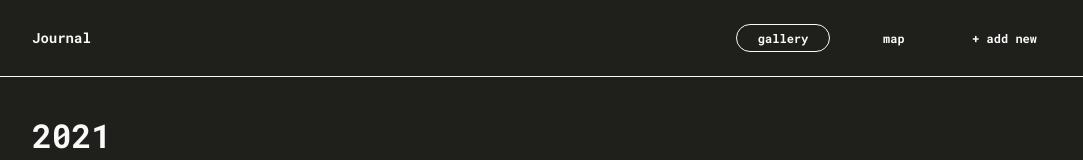
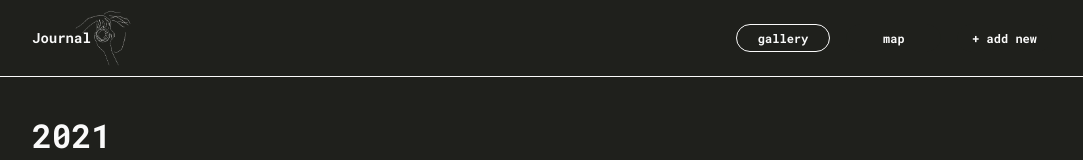
Before and after one commit to Cronkmeister/journal, a React (Create React App) app in the folder journal-client/: page /gallery in a window 1280 px wide. Shown: the top 160 px of the page, without its empty margins (98-1181 px from the left). Built offline with nearby package versions, Linux system fonts and the light colour scheme.

Commit message:
logo added

```diff
--- a/journal-client/src/components/NavBar/NarBar.scss
+++ b/journal-client/src/components/NavBar/NarBar.scss
@@ -21,7 +21,11 @@
     position: relative;
   }
   &__logo-image {
-    color: $primary-color-2-white;
+    height: 3.6rem;
+    width: 3.6rem;
+    position: absolute;
+    right: -2.6rem;
+    top: 0.4rem;
   }
   &__links {
     @include display-flex(row, center, space-between);
--- a/journal-client/src/components/NavBar/NavBar.jsx
+++ b/journal-client/src/components/NavBar/NavBar.jsx
@@ -1,5 +1,5 @@
 import "./NarBar.scss";
-import logo from "../../assests/logo/logo1.svg";
+import logo from "../../assests/logo/logo.png";
 import { Link, NavLink } from "react-router-dom";
 
 function NavBar() {
@@ -10,7 +10,7 @@ function NavBar() {
           <div className="navbar__container">
             <div className="navbar__logo-container">
               <h2 className="navbar__logo">Journal</h2>
-              {/* <img className="navbar__logo-image" src={logo}></img> */}
+              <img className="navbar__logo-image" src={logo}></img>
             </div>
             <ul className="navbar__links">
               <NavLink
--- a/journal-client/src/components/SiteLogin/SiteLogin.jsx
+++ b/journal-client/src/components/SiteLogin/SiteLogin.jsx
@@ -1,4 +1,5 @@
 import { Link } from "react-router-dom";
+import logo from "../../assests/logo/logo.png";
 
 function SiteLogin() {
   return (
--- a/journal-client/src/pages/WelcomePage/WelcomePage.scss
+++ b/journal-client/src/pages/WelcomePage/WelcomePage.scss
@@ -24,6 +24,7 @@
   &__button-box {
     @include display-flex(column, center, center);
   }
+
   &__button {
     @include CTA-button;
     @include component-margin-top-bottom-flex;
```
Also changed, not shown: journal-client/src/assests/logo/logo.png (added).
